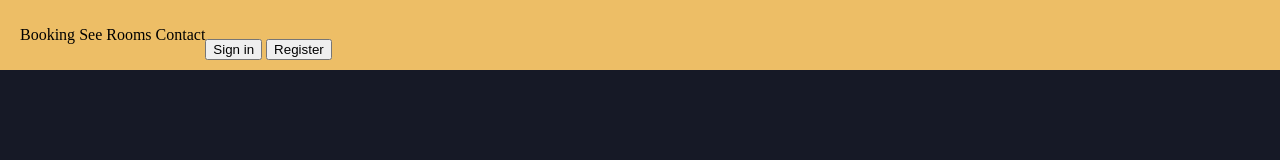
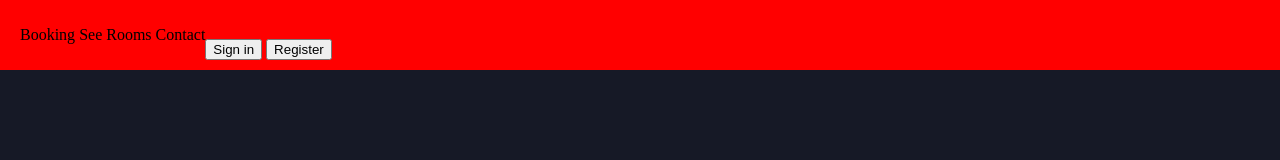
Before and after one commit to Ayub-Ali-Barre/Webbsida-HotelBokning, a plain HTML site: page HTML/Landing-page.html in a window 1280 px wide. Drawn offline with Linux system fonts and the light colour scheme.

Commit message:
Update Landing_page.css
.header: navbar delen? jag har ändrat färgen från gul till rött

```diff
--- a/HTML/Landing_page.css
+++ b/HTML/Landing_page.css
@@ -9,7 +9,7 @@ p {
 }
 
 .header{
-    background-color: rgba(237, 190, 102, 1);
+    background-color: red;
 }
 .header-content {
     display: flex;
```
